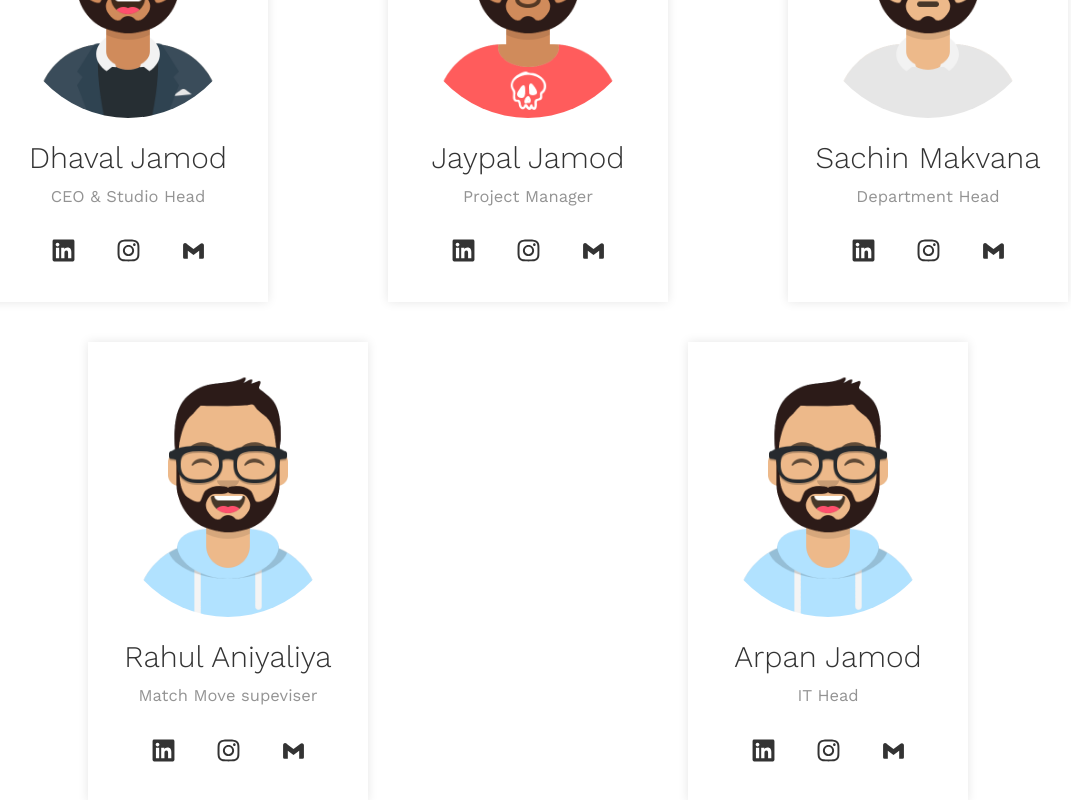
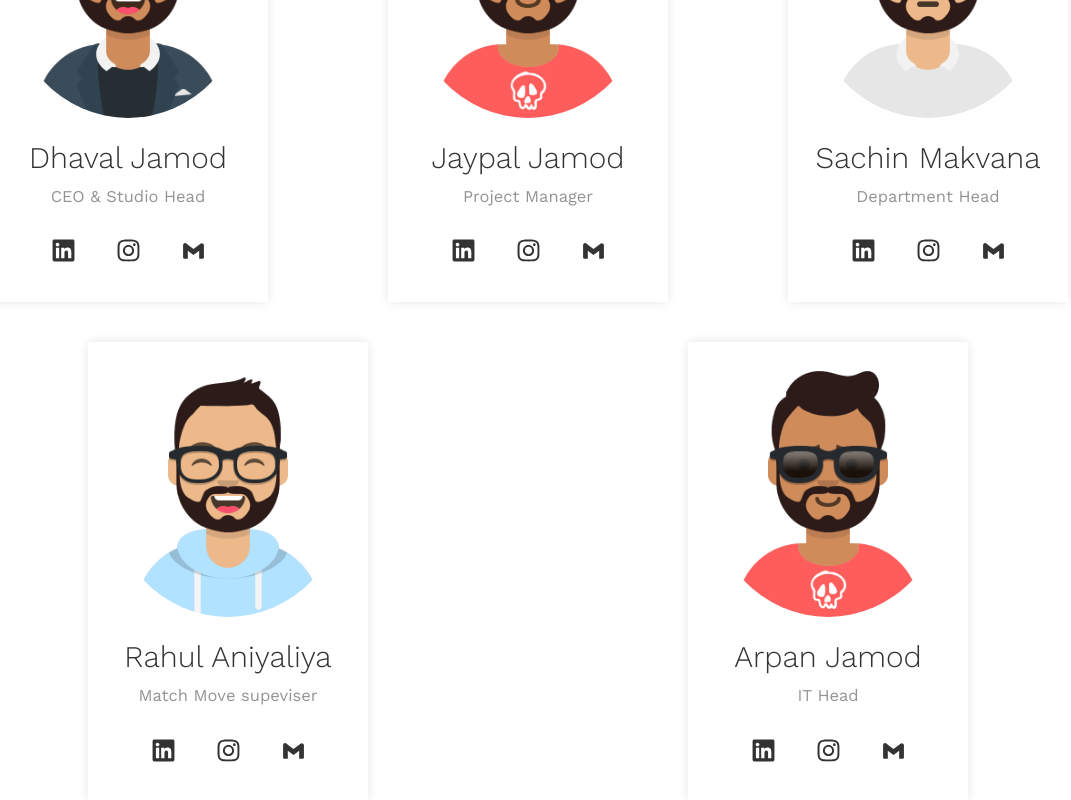
Before and after one commit to Avjamod/aloukikartworld, a React (Vite) app: page /About in a window 1280 px wide. Shown: the part 352-1152 px from the top of the page, without its empty margins (112-1183 px from the left). Built offline with nearby package versions, Linux system fonts and the light colour scheme; no server answers; a web font is replaced by a local one.

Commit message:
Update About.jsx

```diff
--- a/src/About.jsx
+++ b/src/About.jsx
@@ -196,7 +196,7 @@ const About = () => {
         </div>
 
         <div class="team-member">
-          <img src="/images/Arpan Jamod.png" alt="Team Member 3" />
+          <img src="/images/jaypal jamod.png" alt="Team Member 3" />
           <h2>Arpan Jamod</h2>
           <p>IT Head</p>
           <div class="social-icons">
```
